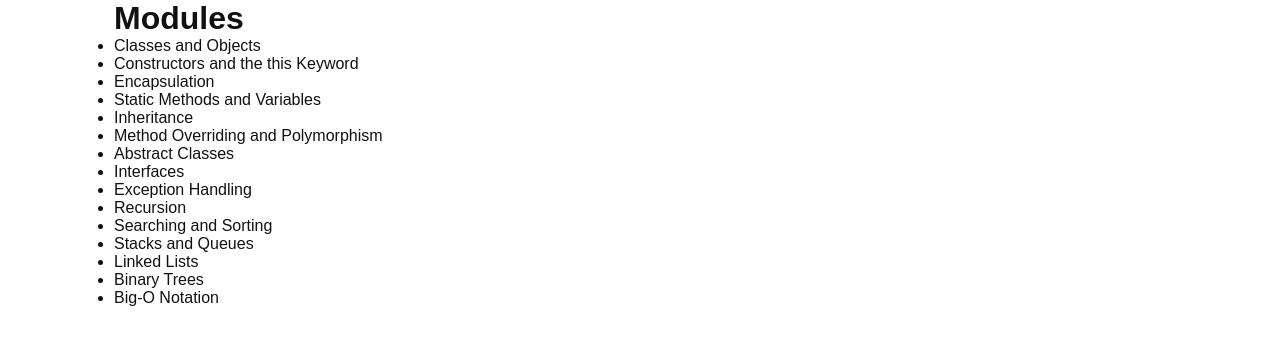
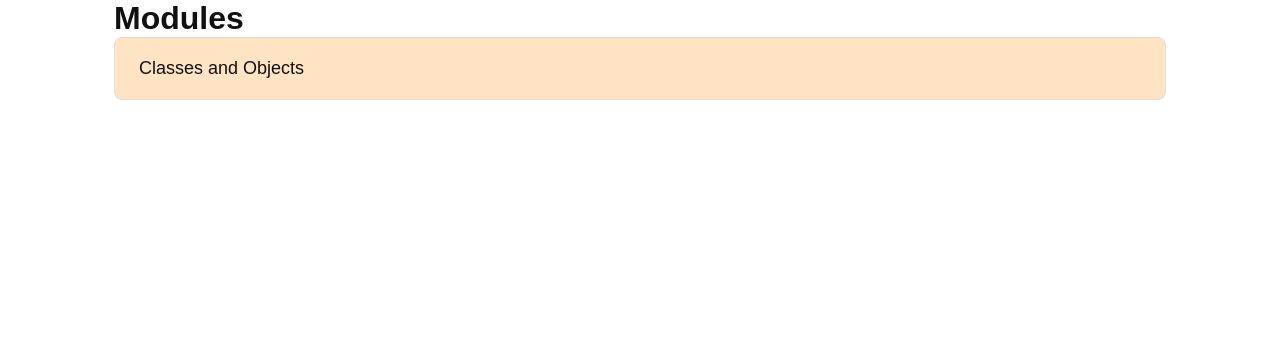
Before and after one commit to nbkurian11/learn-oop, a Next.js app: page /modules in a window 1280 px wide. Shown: the top 344 px of the page. Built offline with nearby package versions, Linux system fonts and the light colour scheme.

Commit message:
added lesson page

```diff
--- a/src/app/globals.css
+++ b/src/app/globals.css
@@ -67,3 +67,21 @@ body {
 .btn-primary:hover {
     background-color: var(--color-primary-hover);
 }
+
+.module-card {
+  display: block;
+  padding: 20px 24px;
+  margin-bottom: 12px;
+  background-color: bisque;
+  border: 1px solid #e0e0e0;
+  border-radius: 8px;
+  text-decoration: none;
+  color: #111111;
+  font-size: 18px;
+  font-weight: 500;
+}
+
+.module-card:hover {
+  background-color: orange;
+  border-color: var(--color-primary);
+}
--- a/src/app/modules/page.js
+++ b/src/app/modules/page.js
@@ -1,29 +1,21 @@
+import Link from "next/link"
+
 export default function Modules() {
 const modules = [
-  "Classes and Objects",
-  "Constructors and the this Keyword",
-  "Encapsulation",
-  "Static Methods and Variables",
-  "Inheritance",
-  "Method Overriding and Polymorphism",
-  "Abstract Classes",
-  "Interfaces",
-  "Exception Handling",
-  "Recursion",
-  "Searching and Sorting",
-  "Stacks and Queues",
-  "Linked Lists",
-  "Binary Trees",
-  "Big-O Notation",
+  {number: 1, name: "Classes and Objects"}
 ]
 return (
         <main className = "container">
             <h1>Modules</h1>
-            <ul>
+
                 {modules.map((topic) => {
-                    return <li key={topic}>{topic}</li>
+                    return (
+                        <Link key={topic.number} href={`/lessons/${topic.number}`} className="module-card">
+                            {topic.name}
+                        </Link>
+)
                 })}
-            </ul>
+
         </main>
     )
 }
```
Also changed, not shown: src/app/data/lessons.js (added, +8 -0 lines), src/app/lessons/[id]/page.js (added, +13 -0 lines).
